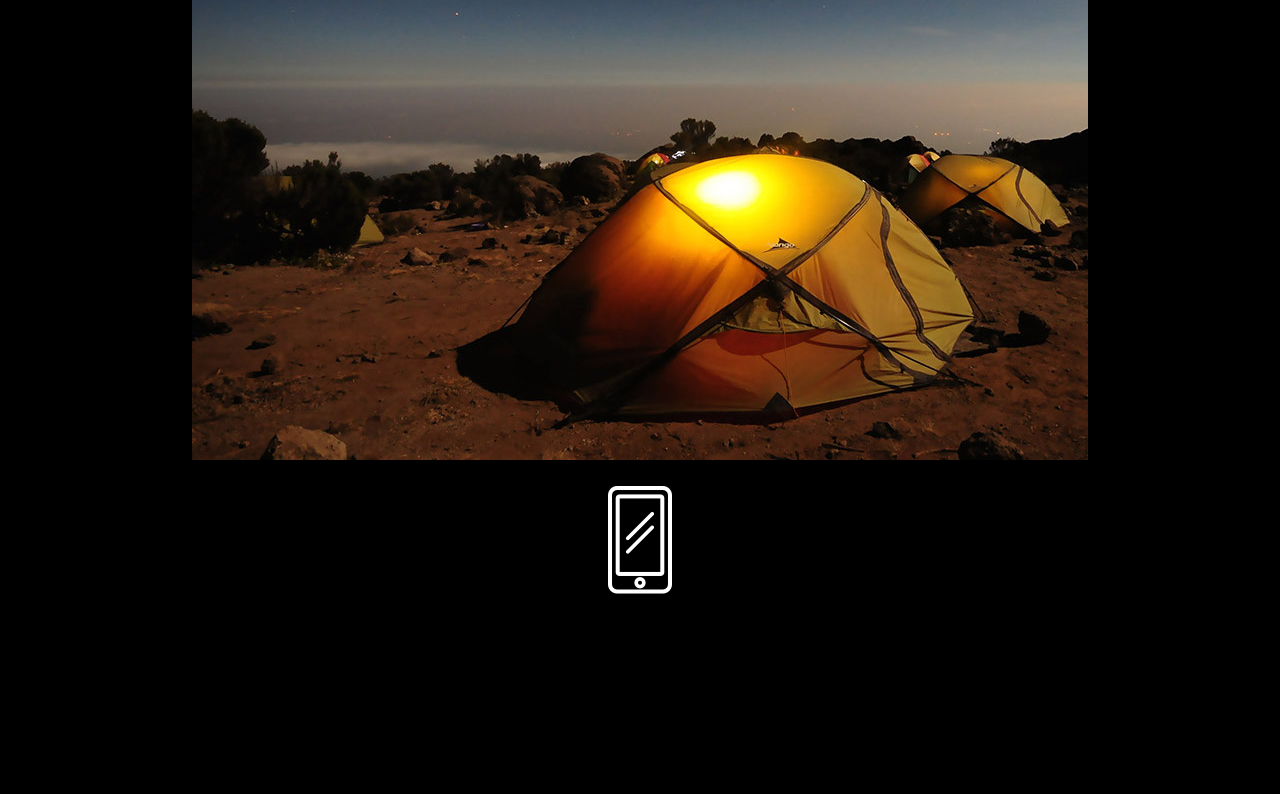
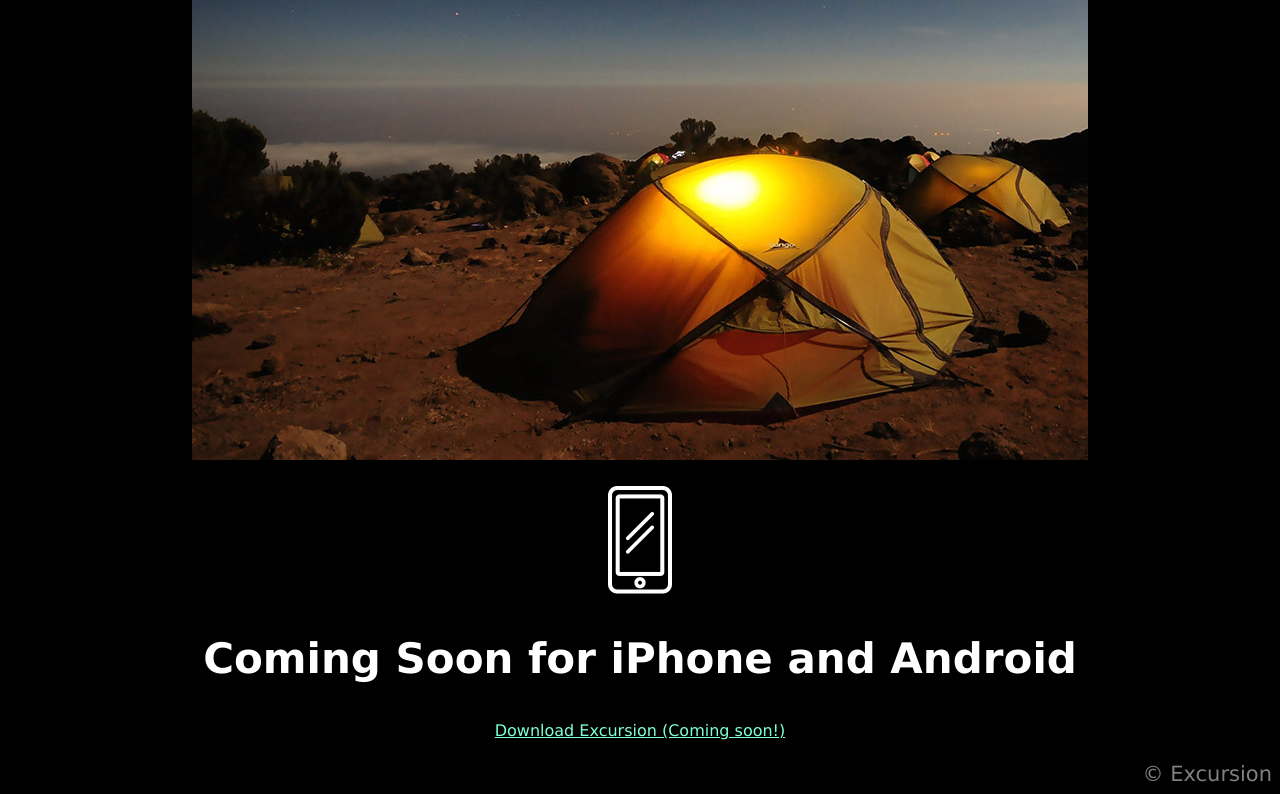
Before and after one commit to johnosorio182/excursion, a plain HTML site: page index.html in a window 1280 px wide. Shown: the part 614-1408 px from the top of the page. Before the commit the page ends 1234 px from the top, so only its background shows below. Drawn offline with Linux system fonts and the light colour scheme.

Commit message:
final version

```diff
--- a/css/style.css
+++ b/css/style.css
@@ -20,7 +20,7 @@ a {
 }
 
 h2 {
-  font-weight: 300;
+  font-weight: bold;
   font-size: 42px;
   color: #ffffff;
 }
@@ -29,3 +29,9 @@ p {
   font-size: 21px;
   color: gray;
 }
+
+footer {
+  font-size: 21px;
+  color: gray;
+  text-align: right;
+}
--- a/index.html
+++ b/index.html
@@ -13,6 +13,10 @@
     <p>Excursion remembers places you like, and recommends new points of interest around you.</p>
     <p><img src=resources/images/camp.jpg></p>
     <p><img src=resources/images/phone.png></p>
+    <h2>Coming Soon for iPhone and Android</h2>
+    <p><a href="#">Download Excursion (Coming soon!)</a></p>
+    <footer>&copy; Excursion</footer>
+
 
   </body>
 </html>
```
